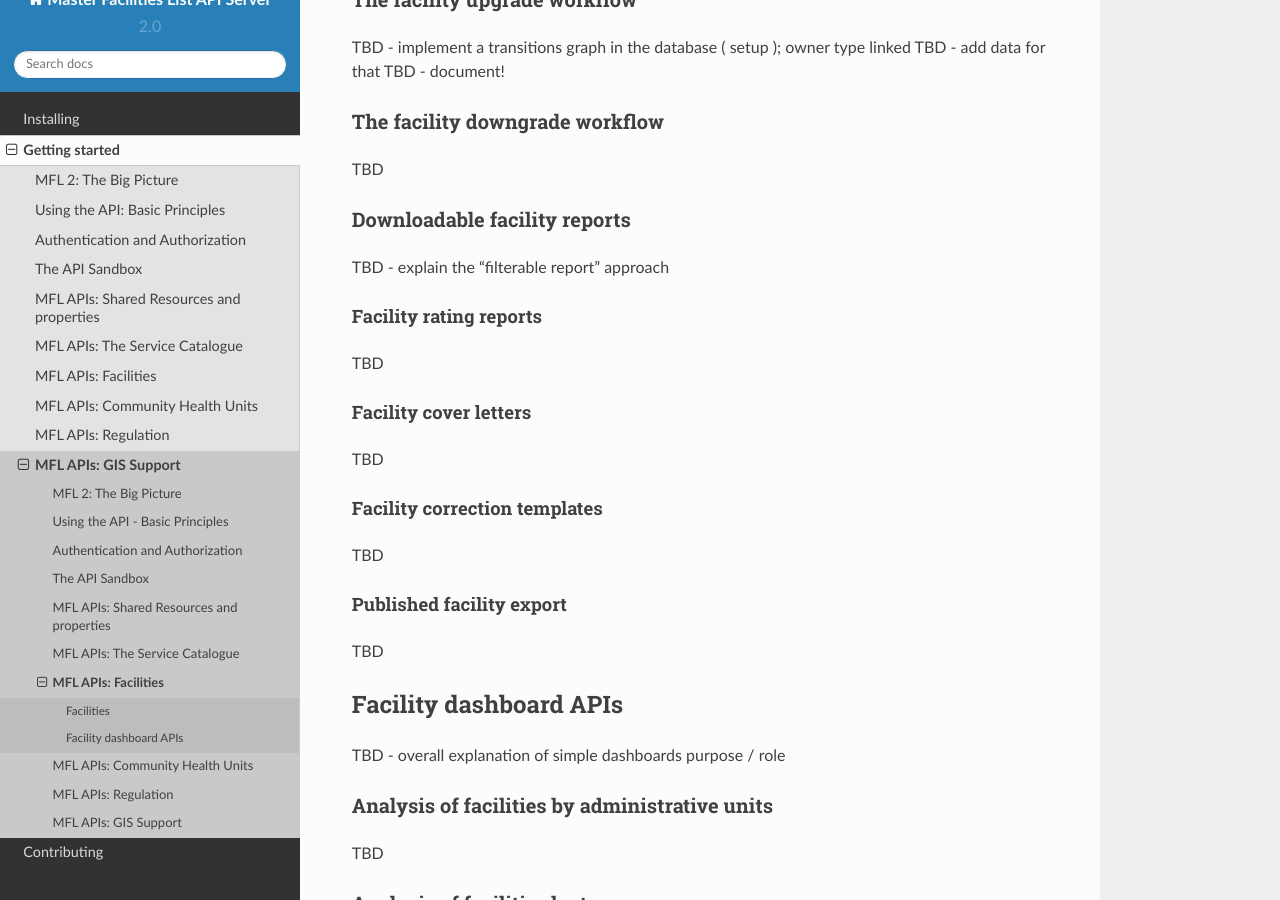
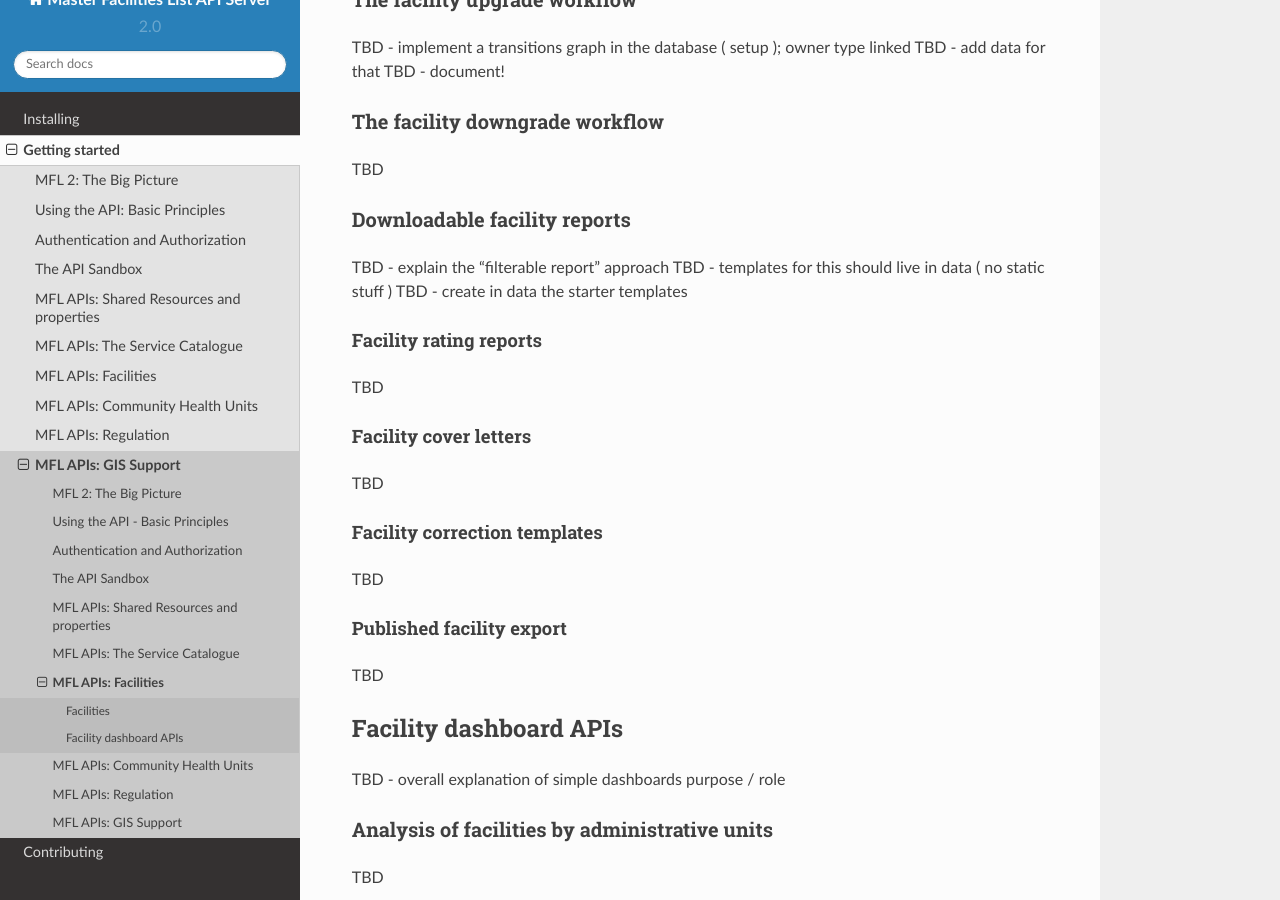
Before and after one commit to MasterFacilityList/mfl_api, a Sphinx documentation site: the page built from docs/getting_started/facilities.rst, in a window 1280 px wide and 900 px high, scrolled down 1155 px. Built offline with Sphinx 7.4.7 and the Read the Docs theme 2.0.0, drawn with Linux system fonts in a browser that asks for light colours.

Commit message:
Added note on facility downloadable document templates

```diff
--- a/docs/getting_started/facilities.rst
+++ b/docs/getting_started/facilities.rst
@@ -53,6 +53,8 @@ TBD
 Downloadable facility reports
 +++++++++++++++++++++++++++++++
 TBD - explain the "filterable report" approach
+TBD - templates for this should live in data ( no static stuff )
+TBD - create in data the starter templates
 
 Facility rating reports
 ~~~~~~~~~~~~~~~~~~~~~~~~~~
```
